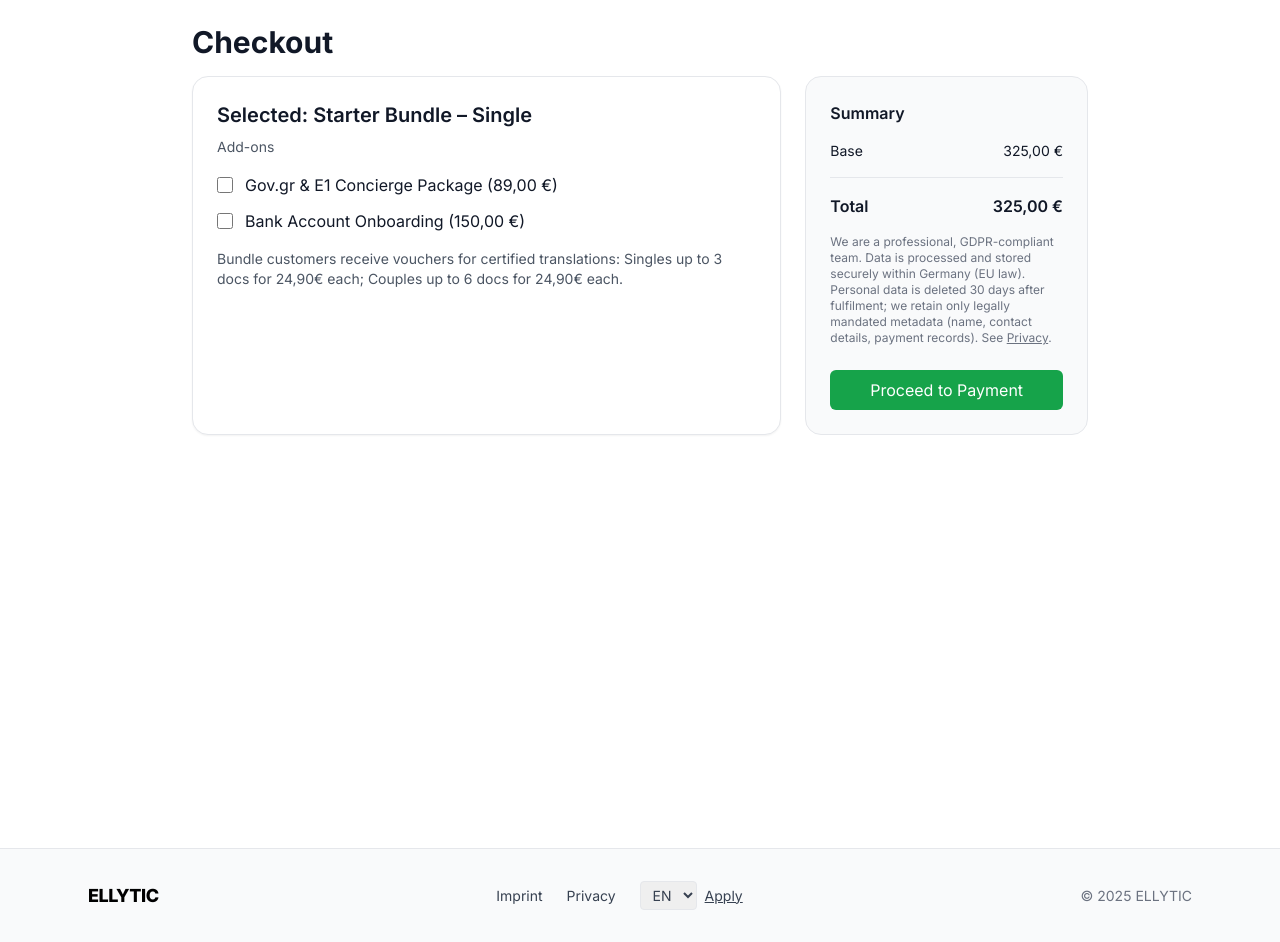
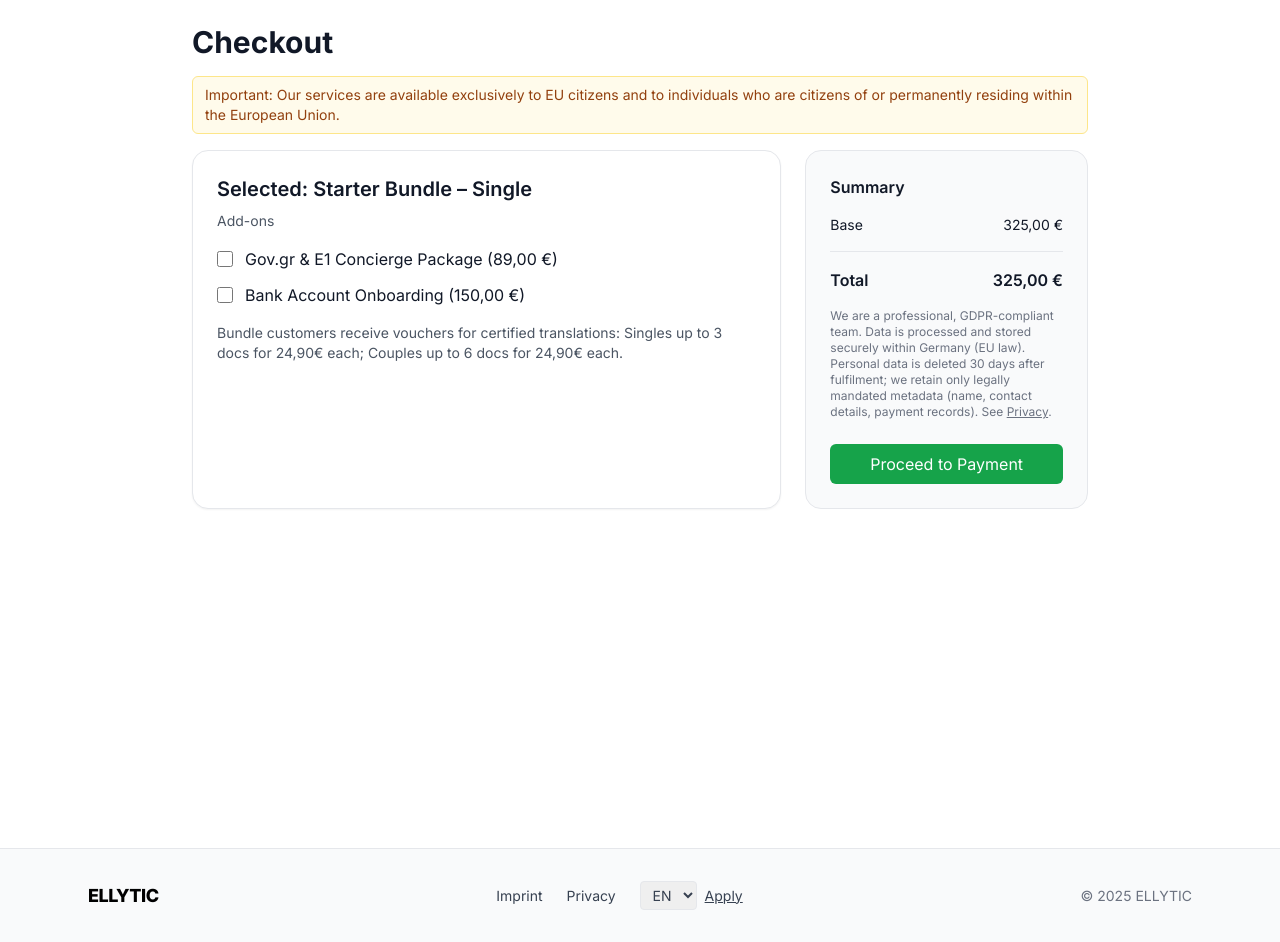
Before and after one commit to Laso8927/ellytic, a Next.js app: page /checkout in a window 1280 px wide. Built offline with nearby package versions, Linux system fonts and the light colour scheme; no server answers.

Commit message:
legal(i18n): add EU-only disclaimer and show across wizard & checkout

```diff
--- a/app/checkout/complete/page.tsx
+++ b/app/checkout/complete/page.tsx
@@ -1,6 +1,7 @@
 "use client";
 import { useRouter, useSearchParams } from "next/navigation";
 import { useEffect, useMemo, useState } from "react";
+import { Disclaimer } from "@/components/Disclaimer";
 
 type BundleKey =
   | "starter_single"
@@ -49,6 +50,7 @@ export default function PostPurchasePage() {
     <main className="min-h-screen bg-white text-gray-900 p-6">
       <div className="max-w-3xl mx-auto">
         <h1 className="text-3xl font-bold mb-6">Thank you for your purchase!</h1>
+        <Disclaimer className="mb-4" />
 
         {step === 1 && (
           <section className="bg-white border rounded-2xl shadow-sm p-6">
--- a/app/checkout/page.tsx
+++ b/app/checkout/page.tsx
@@ -1,6 +1,8 @@
 "use client";
 import { useRouter, useSearchParams } from "next/navigation";
 import { useMemo, useState } from "react";
+import { Disclaimer } from "@/components/Disclaimer";
+import { useTranslations } from "next-intl";
 
 type BundleKey =
   | "starter_single"
@@ -35,6 +37,7 @@ export default function CheckoutPage() {
   const params = useSearchParams();
   const bundle = (params.get("bundle") || "starter_single") as BundleKey;
   const router = useRouter();
+  const t = useTranslations();
   const [withGovE1, setWithGovE1] = useState(false);
   const [withBank, setWithBank] = useState(false);
   const [translationDocs, setTranslationDocs] = useState(1);
@@ -85,6 +88,7 @@ export default function CheckoutPage() {
     <main className="min-h-screen bg-white text-gray-900 p-6">
       <div className="max-w-4xl mx-auto">
         <h1 className="text-3xl font-bold mb-4">Checkout</h1>
+        <Disclaimer className="mb-4" />
         <div className="grid gap-6 md:grid-cols-3">
           <div className="md:col-span-2 bg-white border rounded-2xl shadow-sm p-6">
             <h2 className="text-xl font-semibold mb-2">Selected: {labelize(bundle)}</h2>
--- a/app/wizard2/page.tsx
+++ b/app/wizard2/page.tsx
@@ -4,6 +4,7 @@ import { motion, AnimatePresence } from "framer-motion";
 import Link from "next/link";
 import { useRouter } from "next/navigation";
 import { useState } from "react";
+import { Disclaimer } from "@/components/Disclaimer";
 import { useTranslations } from "next-intl";
 
 async function uploadToServer(file: File, category: string) {
@@ -78,6 +79,7 @@ export default function WizardAdvancedPage() {
         transition={{ duration: 0.45, ease: [0.4, 0.0, 0.2, 1] }}
       >
         <div className="max-w-4xl mx-auto">
+          <Disclaimer className="mb-4" />
           <div className="mb-6">
             <h1 className="text-3xl md:text-4xl font-bold tracking-tight">{t("wizard.title")}</h1>
             <p className="mt-2 text-gray-600">{t("wizard.subtitle")}</p>
--- /dev/null
+++ b/components/Disclaimer.tsx
@@ -0,0 +1,11 @@
+"use client";
+import {useTranslations} from "next-intl";
+
+export function Disclaimer({className = ""}: {className?: string}) {
+  const t = useTranslations();
+  return (
+    <div className={`rounded-md border border-amber-200 bg-amber-50 text-amber-800 text-sm px-3 py-2 ${className}`}>
+      {t("legal.disclaimer.euOnly")}
+    </div>
+  );
+}
--- a/messages/de.json
+++ b/messages/de.json
@@ -143,4 +143,6 @@
   "wizard.review.missingItems.employerUpload": "Arbeitgeberbescheinigung-Upload",
   "wizard.review.missingItems.mobileBill": "Mobilfunkrechnung-Upload",
   "wizard.review.missingItems.providerCert": "Anbieterbescheinigung-Upload"
+  ,
+  "legal.disclaimer.euOnly": "Wichtig: Unsere Dienstleistungen gelten ausschließlich für EU-Bürger sowie für Personen, die Bürger sind oder ihren dauerhaften Wohnsitz innerhalb der Europäischen Union haben."
 }
--- a/messages/el.json
+++ b/messages/el.json
@@ -143,4 +143,6 @@
   "wizard.review.missingItems.employerUpload": "Αποστολή βεβαίωσης εργοδότη",
   "wizard.review.missingItems.mobileBill": "Αποστολή λογαριασμού κινητού",
   "wizard.review.missingItems.providerCert": "Αποστολή πιστοποιητικού παρόχου"
+  ,
+  "legal.disclaimer.euOnly": "Σημαντικό: Οι υπηρεσίες μας διατίθενται αποκλειστικά σε πολίτες της ΕΕ και σε άτομα που είναι πολίτες ή έχουν μόνιμη κατοικία εντός της Ευρωπαϊκής Ένωσης."
 }
--- a/messages/en.json
+++ b/messages/en.json
@@ -143,4 +143,6 @@
   "wizard.review.missingItems.employerUpload": "Employer certificate upload",
   "wizard.review.missingItems.mobileBill": "Mobile phone bill upload",
   "wizard.review.missingItems.providerCert": "Provider certificate upload"
+  ,
+  "legal.disclaimer.euOnly": "Important: Our services are available exclusively to EU citizens and to individuals who are citizens of or permanently residing within the European Union."
 }
--- a/messages/nl.json
+++ b/messages/nl.json
@@ -143,4 +143,6 @@
   "wizard.review.missingItems.employerUpload": "Werkgeversverklaring upload",
   "wizard.review.missingItems.mobileBill": "Mobiele telefoonrekening upload",
   "wizard.review.missingItems.providerCert": "Providercertificaat upload"
+  ,
+  "legal.disclaimer.euOnly": "Belangrijk: Onze diensten zijn uitsluitend beschikbaar voor EU-burgers en voor personen die burger zijn of permanent woonachtig zijn binnen de Europese Unie."
 }
```
